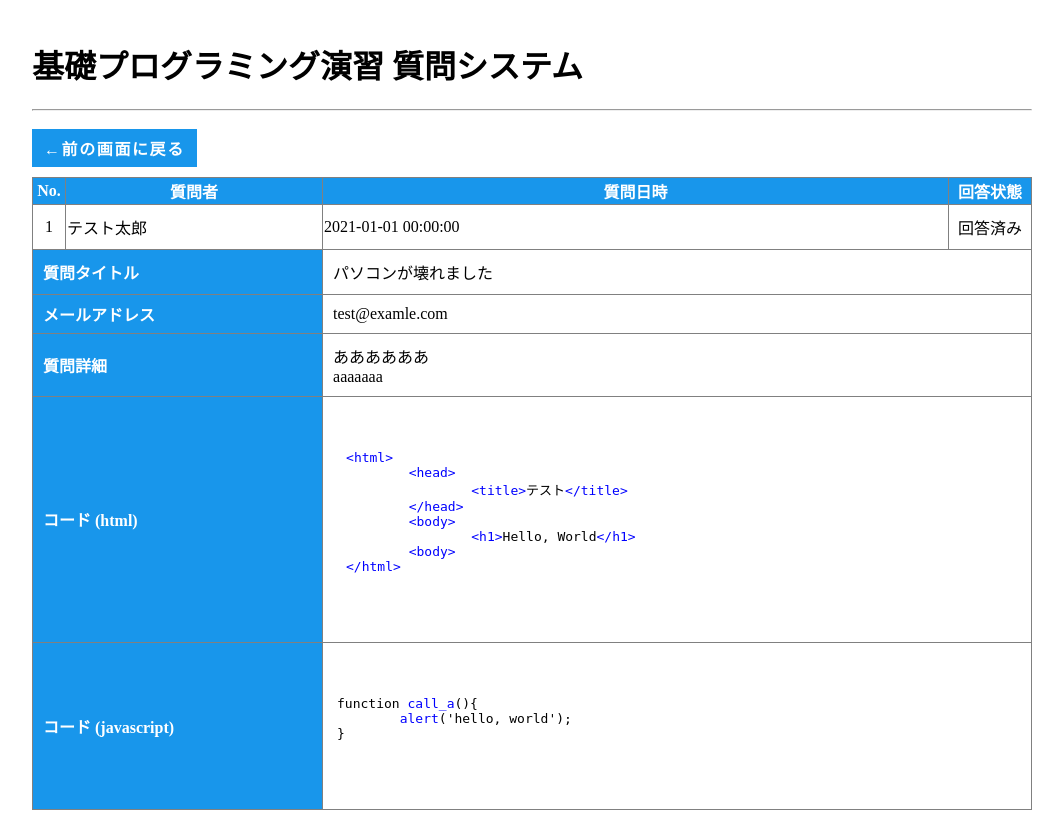
After one commit to ke9000/class-qa, a PHP site: page /detail.html in a window 1280 px wide. The commit adds this page. Shown: the whole page, without its empty margins (108-1171 px from the left). Run offline with PHP 8.4, Linux system fonts and the light colour scheme; some libraries are stand-ins or nearby versions.

Commit message:
[add]回答詳細ページ作った(作成中)

```diff
--- /dev/null
+++ b/html/detail.html
@@ -0,0 +1,76 @@
+<!DOCTYPE html>
+<html lang="en">
+<head>
+	<meta charset="UTF-8">
+	<meta http-equiv="X-UA-Compatible" content="IE=edge">
+	<meta name="viewport" content="width=device-width, initial-scale=1.0">
+	<link rel="stylesheet" href="style.css">
+
+	<link rel="stylesheet" href="https://cdnjs.cloudflare.com/ajax/libs/highlight.js/9.15.10/styles/vs.min.css">
+	<script src="https://cdnjs.cloudflare.com/ajax/libs/highlight.js/9.15.10/highlight.min.js"></script>
+	<script>hljs.initHighlightingOnLoad();</script>
+
+	<title>基礎プログラミング演習 質問システム : 詳細</title>
+</head>
+<body>
+	<h1>基礎プログラミング演習 質問システム</h1>
+	<hr>
+	<a href="#" class="btn btn-blue">←前の画面に戻る</a>
+	<br>
+	<table border="1" class="detail">
+		<tr>
+			<th class="q-no">No.</th>
+			<th class="">質問者</th>
+			<th class="">質問日時</th>
+			<th class="q-state">回答状態</th>
+		</tr>
+		<tr>
+			<td class="q-no">1</td>
+			<td class="">テスト太郎</td>
+			<td>2021-01-01 00:00:00</td>
+			<td class="q-state">回答済み</td>
+		</tr>
+		<tr>
+			<th colspan="2" class="q-detail">質問タイトル</th>
+			<td colspan="2" class="q-detail">パソコンが壊れました</td>
+		</tr>
+		<tr>
+			<th colspan="2" class="q-detail">メールアドレス</th>
+			<td colspan="2" class="q-detail">test@examle.com</td>
+		</tr>
+		<tr>
+			<th colspan="2" class="q-detail">質問詳細</th>
+			<td colspan="2" class="q-detail">ああああああ<br>aaaaaaa</td>
+		</tr>
+		<tr>
+			<th colspan="2" class="q-detail">コード (html)</th>
+			<td colspan="2" class="q-detail">
+				<pre>
+					<code>
+&lt;html&gt;
+	&lt;head&gt;
+		&lt;title&gt;テスト&lt;/title&gt;
+	&lt;/head&gt;
+	&lt;body&gt;
+		&lt;h1&gt;Hello, World&lt;/h1&gt;
+	&lt;body&gt;
+&lt;/html&gt;
+					</code>
+				</pre>
+			</td>
+		</tr>
+		<tr>
+			<th colspan="2" class="q-detail">コード (javascript)</th>
+			<td colspan="2">
+				<pre>
+					<code>
+function call_a(){
+	alert('hello, world');
+}
+					</code>
+				</pre>
+			</td>
+		</tr>
+	</table>
+</body>
+</html>
--- a/html/regist.html
+++ b/html/regist.html
@@ -10,10 +10,10 @@
 <body>
 	<h1>基礎プログラミング演習 質問システム</h1>
 	<hr>
-	<form method="POST" name="q_regist" action="regist.php?v=true">
+	<form method="POST" name="q_regist" action="regist_c.php">
 		<h3>投稿者</h3>
 		<input type="text" name="q_name" id="" placeholder="テスト太郎">
-		<h3>件名</h3>
+		<h3>質問タイトル</h3>
 		<input type="text" name="q_title" id="" placeholder="パソコンが壊れました">
 		<h3>メールアドレス</h3>
 		<input type="text" name="q_mail" id="" placeholder="sample@example.com">
--- a/html/style.css
+++ b/html/style.css
@@ -41,10 +41,15 @@ table {
 	max-width: 1000px;
 }
 
-th {
+table.index th {
 	background-color: rgb(24, 150, 235);
 	color: #ffffff;
 	text-align: center;
+}
+
+table.detail th {
+	background-color: rgb(24, 150, 235);
+	color: #ffffff;
 }
 
 td {
@@ -52,7 +57,7 @@ td {
 	padding-bottom: 10px;
 }
 
-.no {
+.q-no {
 	text-align: center;
 	width: 30px;
 }
@@ -61,14 +66,24 @@ td.q-title {
 	padding-left: 10px;
 }
 
-.state {
+.q-state {
 	text-align: center;
 	width: 80px;
 }
 
-.detail {
+.q-detail-link {
 	text-align: center;
 	width: 50px;
+}
+
+
+th.q-detail {
+	padding-left: 10px;
+	text-align: left;
+}
+
+td.q-detail {
+	padding-left: 10px ;
 }
 
 /**
@@ -123,3 +138,8 @@ textarea:focus {
 form.div-regist-btn {
 	margin: 10px 10px;
 }
+
+code, pre {
+	margin: 0 auto;
+	padding: 0 auto;
+}
```
Also changed, not shown: html/index.html (+6 -6 lines), html/regist_c.html (renamed from html/regist_v.html).
